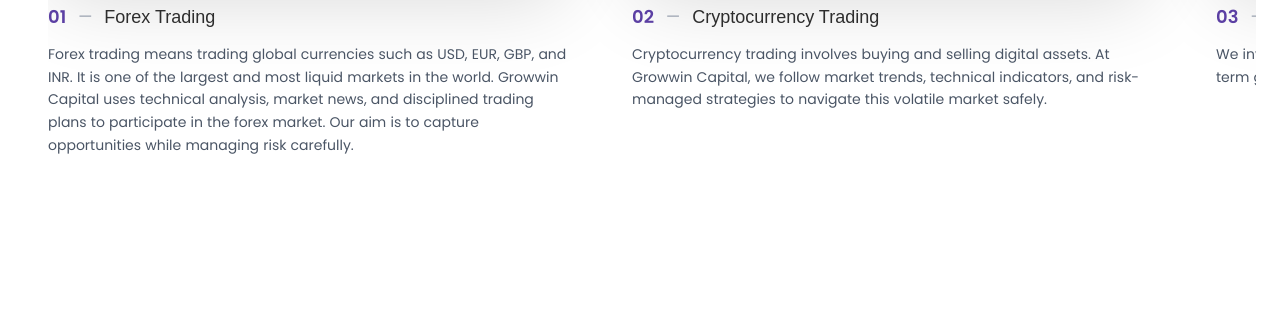
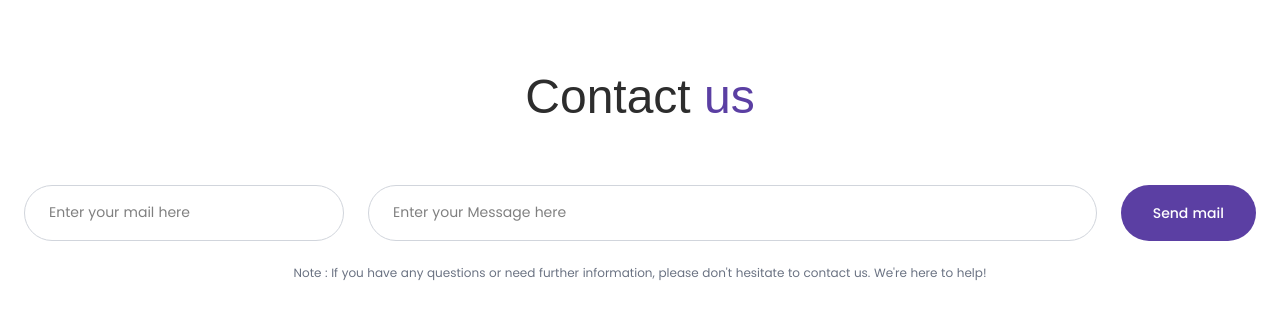
Before and after one commit to Lakshya77089/Growwin, a React (Vite) app: page / in a window 1280 px wide. Shown: the part 7115-7434 px from the top of the page. Before the commit the page ends 7400 px from the top, so only its background shows below. Built offline with nearby package versions, Linux system fonts and the light colour scheme.

Commit message:
added Contact us component

```diff
--- a/src/App.tsx
+++ b/src/App.tsx
@@ -7,6 +7,7 @@ import Section4 from "./components/Home/Section4";
 import Section5 from "./components/Home/Section5";
 import Section6 from "./components/Home/Section6";
 import Section7 from "./components/Home/Section7";
+import ContactUs from "./components/common/ContactUs";
 
 function App() {
   return (
@@ -21,6 +22,7 @@ function App() {
         <Section5/>
         <Section6/>
         <Section7/>
+        <ContactUs/>
       {/* </main> */}
     </>
   );
--- a/src/components/Home/Section6.tsx
+++ b/src/components/Home/Section6.tsx
@@ -2,7 +2,7 @@ import teamImg from "/team.svg"; // use your actual image path
 
 const Section6 = () => {
   return (
-    <section className="w-full py-32 bg-white">
+    <section className="w-full py-15 bg-white">
       <div className="max-w-7xl mx-auto px-6">
         {/* ===== Heading ===== */}
         <div className="text-center mb-20">
--- a/src/components/Home/Section7.tsx
+++ b/src/components/Home/Section7.tsx
@@ -31,7 +31,7 @@ const Section7 = () => {
   const sliderRef = useRef<HTMLDivElement>(null);
 
   return (
-    <section className="w-full py-32 bg-white overflow-hidden">
+    <section className="w-full py-15 bg-white overflow-hidden">
       <div className="w-full mx-auto px-6">
         {/* ===== Heading ===== */}
         <div className="text-center mb-20">
--- /dev/null
+++ b/src/components/common/ContactUs.tsx
@@ -0,0 +1,76 @@
+const ContactUs = () => {
+  return (
+    <section className="w-full py-15 bg-white">
+      <div className="max-w-7xl mx-auto px-6">
+        {/* ===== Heading ===== */}
+        <div className="text-center mb-16">
+          <h2 className="text-5xl font-poppins-bold text-[#2D2D2D]">
+            Contact <span className="text-[#5b3fa3]">us</span>
+          </h2>
+        </div>
+
+        {/* ===== Form ===== */}
+        <div className="flex flex-col items-center">
+          <div className="w-full flex flex-col md:flex-row gap-6 items-center">
+            {/* Email */}
+            <input
+              type="email"
+              placeholder="Enter your mail here"
+              className="
+                w-full md:w-[320px]
+                h-[56px]
+                px-6
+                rounded-full
+                border border-gray-300
+                outline-none
+                text-sm
+                focus:border-[#5b3fa3]
+              "
+            />
+
+            {/* Message */}
+            <input
+              type="text"
+              placeholder="Enter your Message here"
+              className="
+                flex-1
+                h-[56px]
+                px-6
+                rounded-full
+                border border-gray-300
+                outline-none
+                text-sm
+                focus:border-[#5b3fa3]
+              "
+            />
+
+            {/* Button */}
+            <button
+              className="
+                h-[56px]
+                px-8
+                rounded-full
+                bg-[#5b3fa3]
+                text-white
+                text-sm
+                font-medium
+                hover:bg-[#4b347a]
+                transition-colors
+              "
+            >
+              Send mail
+            </button>
+          </div>
+
+          {/* Note */}
+          <p className="text-xs text-gray-500 mt-6 text-center max-w-3xl">
+            Note : If you have any questions or need further information,
+            please don&apos;t hesitate to contact us. We&apos;re here to help!
+          </p>
+        </div>
+      </div>
+    </section>
+  );
+};
+
+export default ContactUs;
```
